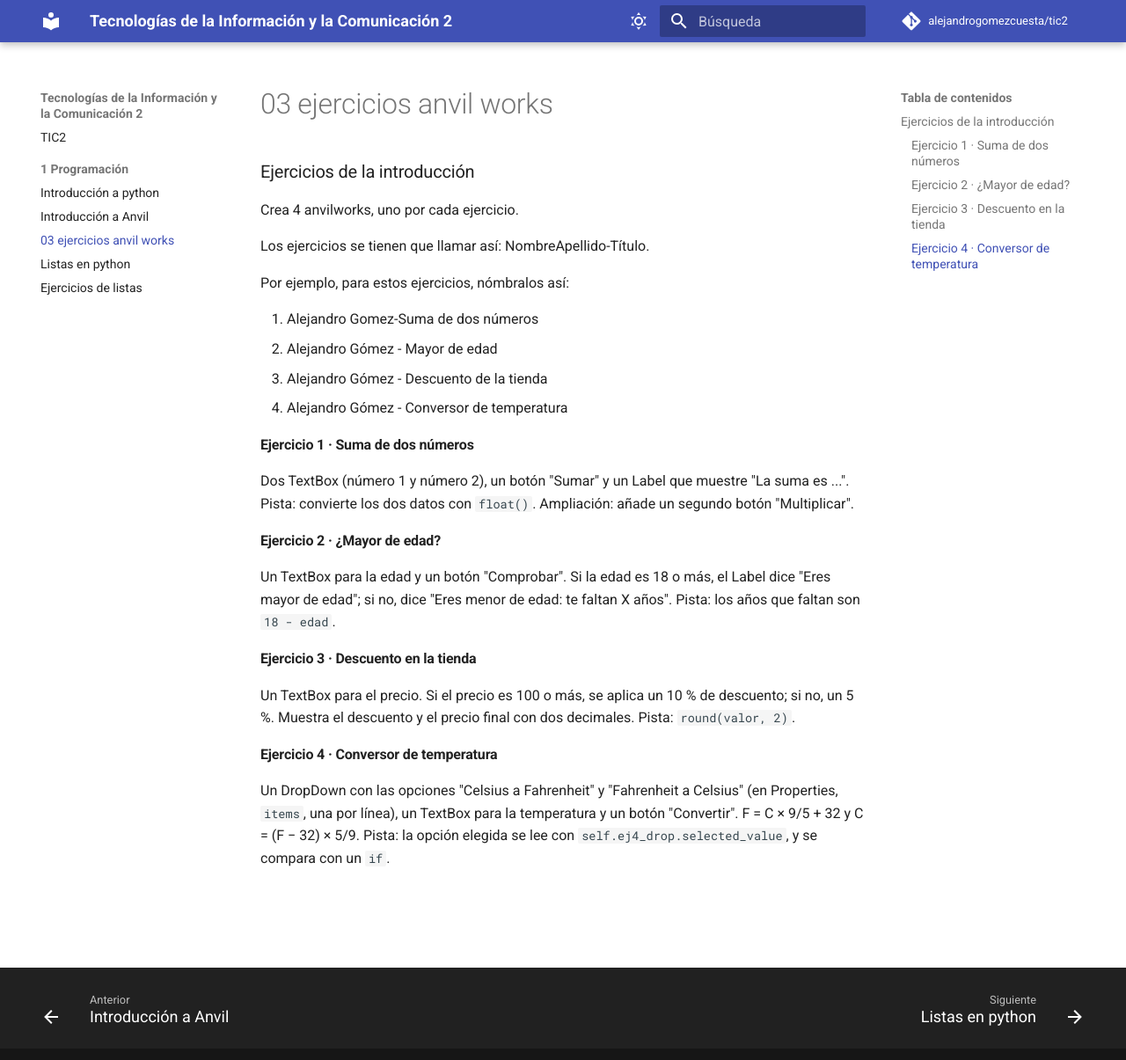
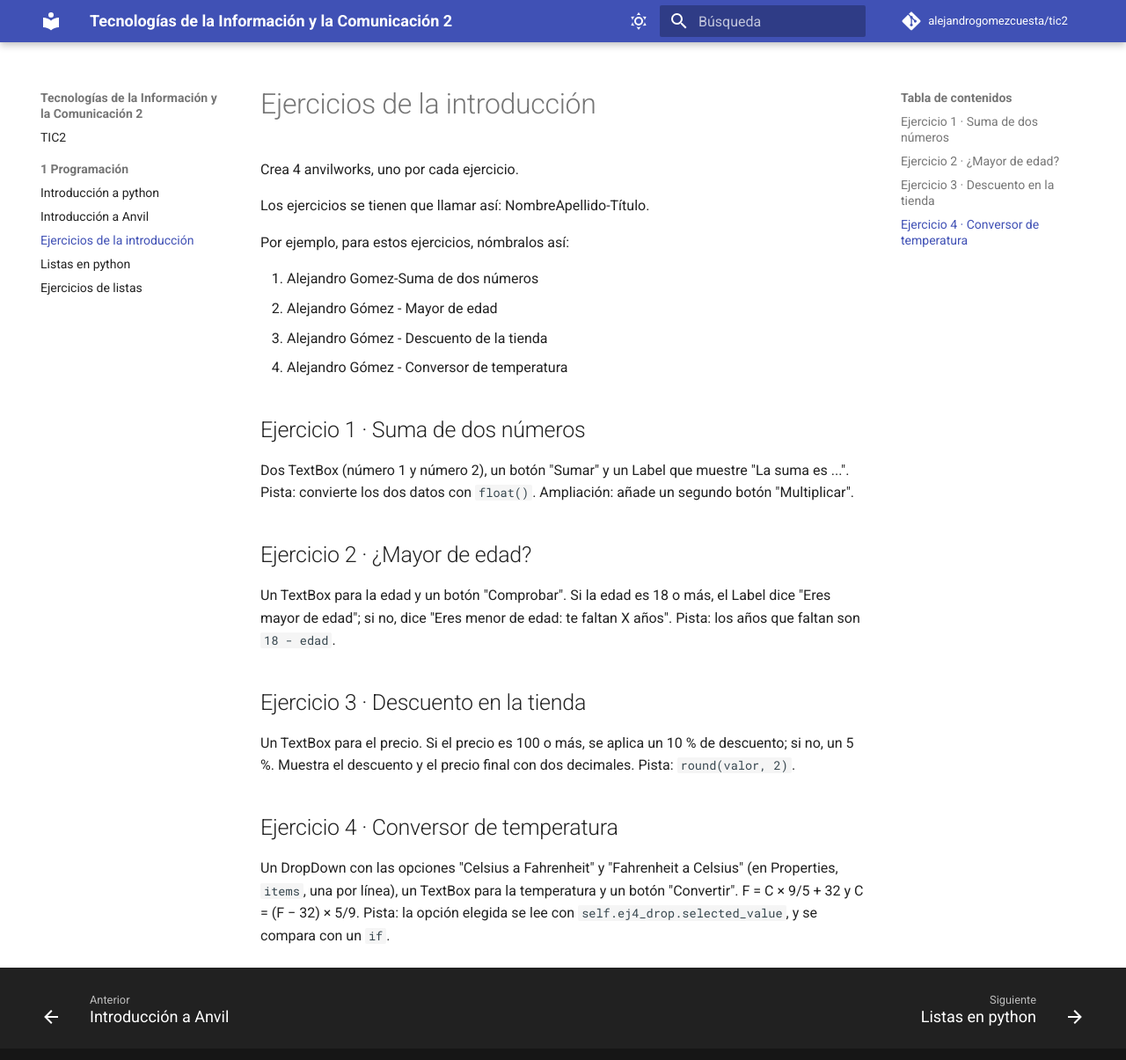
Before and after one commit to alejandrogomezcuesta/tic2, an MkDocs documentation site: the page built from docs/1 Programación/03-ejercicios-anvil-works.md, in a window 1280 px wide and 1216 px high. Shown: the top 1205 px of the window at 88% size. Built offline with MkDocs 1.6.1 and Material for MkDocs 9.7.7, drawn with Linux system fonts in a browser that asks for light colours; comment, search, counter and statistics services are not loaded.

Commit message:
ejercicios anvil works

```diff
--- a/docs/1 Programación/03-ejercicios-anvil-works.md
+++ b/docs/1 Programación/03-ejercicios-anvil-works.md
@@ -1,4 +1,4 @@
-### Ejercicios de la introducción
+# Ejercicios de la introducción
 
 Crea 4 anvilworks, uno por cada ejercicio.
 
@@ -11,18 +11,18 @@ Por ejemplo, para estos ejercicios, nómbralos así:
 3. Alejandro Gómez - Descuento de la tienda
 4. Alejandro Gómez - Conversor de temperatura
 
-#### Ejercicio 1 · Suma de dos números
+## Ejercicio 1 · Suma de dos números
 
 Dos TextBox (número 1 y número 2), un botón "Sumar" y un Label que muestre "La suma es ...". Pista: convierte los dos datos con `float()`. Ampliación: añade un segundo botón "Multiplicar".
 
-#### Ejercicio 2 · ¿Mayor de edad?
+## Ejercicio 2 · ¿Mayor de edad?
 
 Un TextBox para la edad y un botón "Comprobar". Si la edad es 18 o más, el Label dice "Eres mayor de edad"; si no, dice "Eres menor de edad: te faltan X años". Pista: los años que faltan son `18 - edad`.
 
-#### Ejercicio 3 · Descuento en la tienda
+## Ejercicio 3 · Descuento en la tienda
 
 Un TextBox para el precio. Si el precio es 100 o más, se aplica un 10 % de descuento; si no, un 5 %. Muestra el descuento y el precio final con dos decimales. Pista: `round(valor, 2)`.
 
-#### Ejercicio 4 · Conversor de temperatura
+## Ejercicio 4 · Conversor de temperatura
 
 Un DropDown con las opciones "Celsius a Fahrenheit" y "Fahrenheit a Celsius" (en Properties, `items`, una por línea), un TextBox para la temperatura y un botón "Convertir". F = C × 9/5 + 32 y C = (F − 32) × 5/9. Pista: la opción elegida se lee con `self.ej4_drop.selected_value`, y se compara con un `if`.
```
